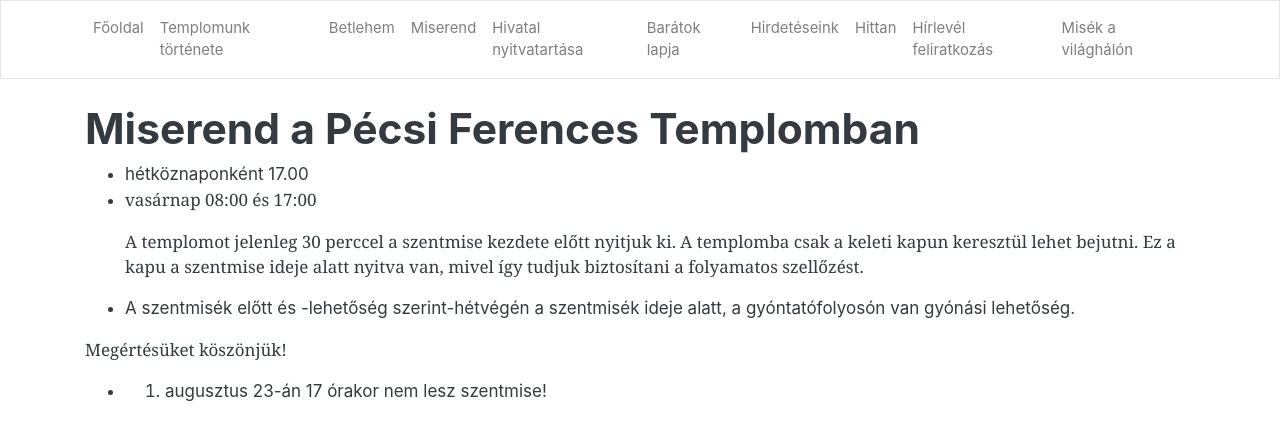
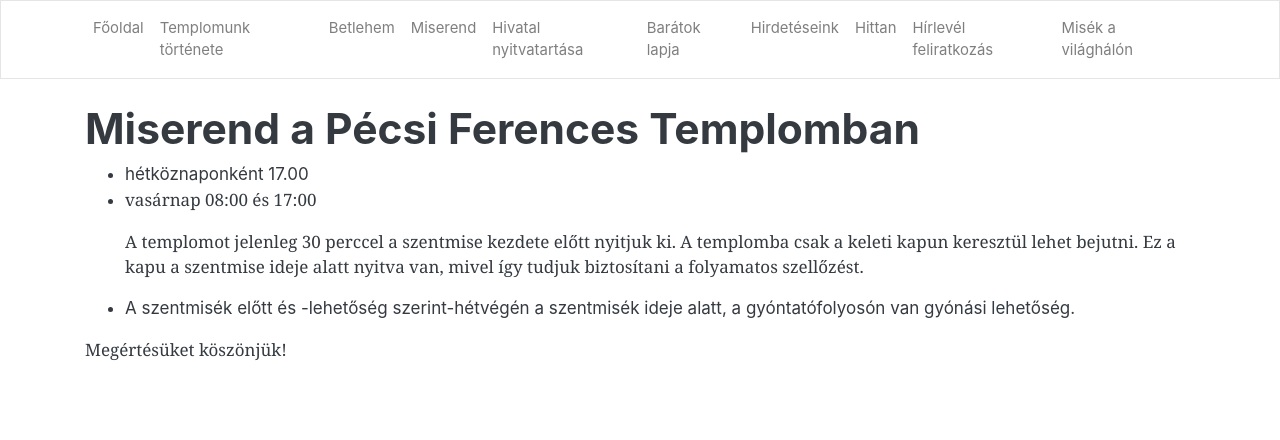
Before and after one commit to pecsi-ferences/pecsi-ferences.github.io, a Jekyll site: the page built from miserend.md, in a window 1280 px wide. Shown: the top 440 px of the page. Built offline with Jekyll 4.4.1, drawn with Linux system fonts in a browser that asks for light colours; nearby versions of some CDN libraries.

Commit message:
Update from Forestry.io Zoltán Dohány updated miserend.md

```diff
--- a/miserend.md
+++ b/miserend.md
@@ -12,5 +12,3 @@ title: Miserend a Pécsi Ferences Templomban
 * A szentmisék előtt és -lehetőség szerint-hétvégén a szentmisék ideje alatt, a gyóntatófolyosón van gyónási lehetőség.
 
 Megértésüket köszönjük!
-
-* 2020. augusztus 23-án 17 órakor nem lesz szentmise!
```
